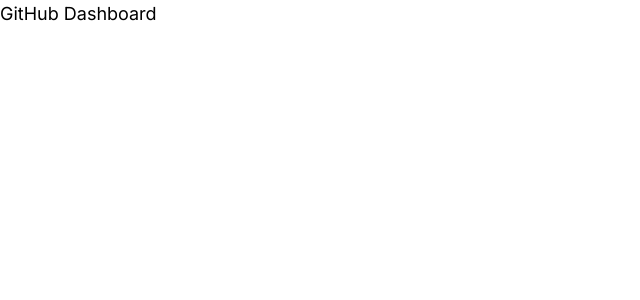
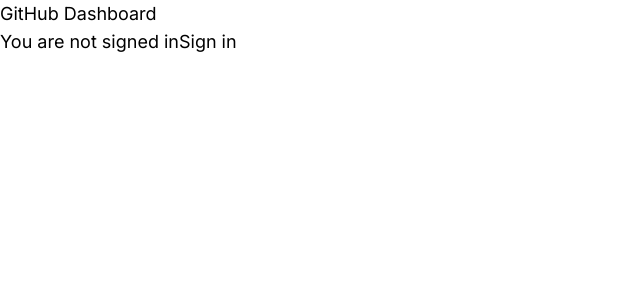
Before and after one commit to KirillTregubov/github-dashboard, a Next.js app: page / in a window 1280 px wide. Shown: the top 300 px of the page, without its empty margins (0-640 px from the left). Built offline with nearby package versions, Linux system fonts and the light colour scheme; no server answers.

Commit message:
add next auth and tanstack query

```diff
--- a/app/page.tsx
+++ b/app/page.tsx
@@ -1,7 +1,10 @@
+import Auth from '@/components/auth'
+
 export default function Home() {
   return (
     <main className="text-lg">
       <h1>GitHub Dashboard</h1>
+      <Auth />
     </main>
   )
 }
--- /dev/null
+++ b/components/actions.tsx
@@ -0,0 +1,10 @@
+'use client'
+import { signIn, signOut } from 'next-auth/react'
+
+export function SignOut() {
+  return <button onClick={() => signOut()}>Sign out</button>
+}
+
+export function SignIn() {
+  return <button onClick={() => signIn()}>Sign in</button>
+}
--- /dev/null
+++ b/components/auth.tsx
@@ -0,0 +1,51 @@
+import { getServerSession } from 'next-auth'
+import { authOptions } from '@/pages/api/auth/[...nextauth]'
+import { SignIn, SignOut } from './actions'
+import { getToken } from 'next-auth/jwt'
+
+export default async function Auth() {
+  const session = await getServerSession(authOptions)
+  return (
+    <header>
+      <div>
+        {session?.user ? (
+          <>
+            {session.user.image && (
+              <span
+                style={{ backgroundImage: `url('${session.user.image}')` }}
+              />
+            )}
+            <span>
+              <small>Signed in as</small>
+              <br />
+              <strong>{session.user.email ?? session.user.name}</strong>
+            </span>
+            <SignOut />
+          </>
+        ) : (
+          <>
+            <span>You are not signed in</span>
+            <SignIn />
+          </>
+        )}
+      </div>
+    </header>
+  )
+  // console.log(authOptions)
+  // const session = await getServerSession(authOptions)
+  // if (session) {
+  //   return (
+  //     <>
+  //       Signed in as {session.user.email} <br />
+  //       {/* <button onClick={() => signOut()}>Sign out</button> */}
+  //     </>
+  //   )
+  // }
+  // return (
+  //   <>
+  //     Not signed in <br />
+  //     <Login />
+  //   </>
+  // )
+  // return null
+}
--- a/package.json
+++ b/package.json
@@ -11,10 +11,12 @@
     "format": "prettier --write --ignore-path .gitignore ."
   },
   "dependencies": {
+    "@tanstack/react-query": "^4.26.1",
     "@types/node": "18.14.6",
     "@types/react": "18.0.28",
     "@types/react-dom": "18.0.11",
     "next": "13.2.3",
+    "next-auth": "^4.20.1",
     "react": "18.2.0",
     "react-dom": "18.2.0",
     "typescript": "4.9.5"
--- /dev/null
+++ b/pages/api/auth/[...nextauth].ts
@@ -0,0 +1,36 @@
+import NextAuth from 'next-auth'
+import GithubProvider from 'next-auth/providers/github'
+
+export const authOptions: NextAuthOptions = {
+  providers: [
+    GithubProvider({
+      clientId: process.env.GITHUB_CLIENT_ID,
+      clientSecret: process.env.GITHUB_SECRET
+    })
+  ]
+  // pages: {
+  //   signIn: '/signin'
+  // }
+}
+// {
+//   // Include user.id on session
+//   callbacks: {
+//     session({ session, user }) {
+//       if (session.user) {
+//         session.user.id = user.id;
+//       }
+//       return session;
+//     },
+//   },
+//   // Configure one or more authentication providers
+//   adapter: PrismaAdapter(prisma),
+//   providers: [
+//     DiscordProvider({
+//       clientId: env.DISCORD_CLIENT_ID,
+//       clientSecret: env.DISCORD_CLIENT_SECRET,
+//     }),
+//     // ...add more providers here
+//   ],
+// };
+
+export default NextAuth(authOptions)
--- /dev/null
+++ b/pages/api/token.ts
@@ -0,0 +1,11 @@
+import { getToken } from 'next-auth/jwt'
+
+const secret = process.env.NEXTAUTH_SECRET
+
+export default async function handler(req, res) {
+  // if using `NEXTAUTH_SECRET` env variable, we detect it, and you won't actually need to `secret`
+  // const token = await getToken({ req })
+  const token = await getToken({ req, secret })
+  console.log('JSON Web Token', token)
+  res.end()
+}
```
Also changed, not shown: 1 other file (tests, documents, lock files or other folders).
